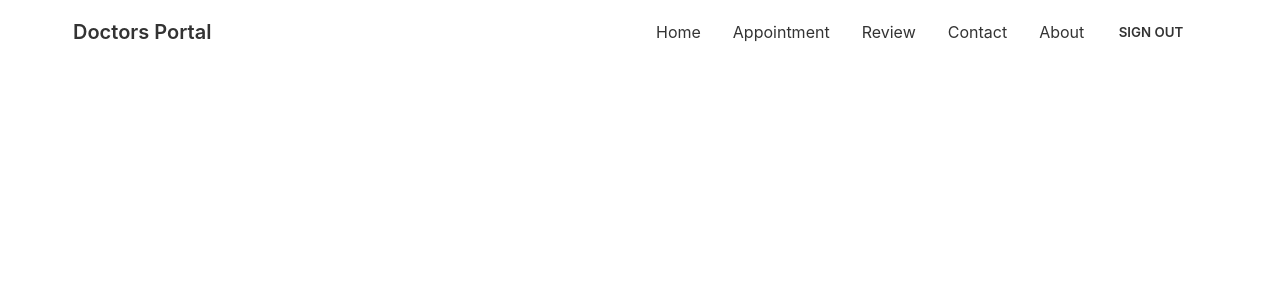
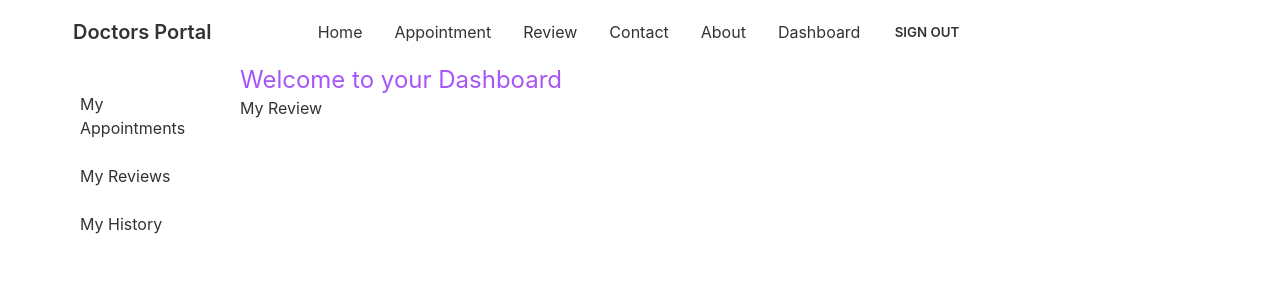
Before and after one commit to naeemtalukder/doctors-portal, a React (Create React App) app: page /dashboard/review in a window 1280 px wide. Shown: the top 300 px of the page. Built offline with nearby package versions, Linux system fonts and the light colour scheme; no server answers; sample sign-in values are in the browser's storage.

Commit message:
Module 74 Done

```diff
--- a/package.json
+++ b/package.json
@@ -14,8 +14,10 @@
     "react-dom": "^18.1.0",
     "react-firebase-hooks": "^5.0.3",
     "react-hook-form": "^7.31.1",
+    "react-query": "^3.39.0",
     "react-router-dom": "^6.3.0",
     "react-scripts": "5.0.1",
+    "react-toastify": "^9.0.1",
     "web-vitals": "^2.1.4"
   },
   "scripts": {
--- a/src/App.js
+++ b/src/App.js
@@ -7,6 +7,12 @@
 import Apointment from './Pages/Apointment/Apointment';
 import SignUp from './Pages/Login/SignUp';
 import RequierAuth from './Pages/Login/RequierAuth';
+import { ToastContainer } from 'react-toastify';
+import 'react-toastify/dist/ReactToastify.css';
+import Dashboard from './Pages/Dashboard/Dashboard';
+import MyAppointment from './Pages/Dashboard/MyAppointment';
+import MyReview from './Pages/Dashboard/MyReview';
+import MyHistory from './Pages/Dashboard/MyHistory';
 
 
 function App() {
@@ -20,10 +26,19 @@
             <Apointment></Apointment>
           </RequierAuth>
         }></Route>
+        <Route path='dashboard' element={
+          <RequierAuth>
+            <Dashboard />
+          </RequierAuth>}>
+          <Route index element={<MyAppointment></MyAppointment>}></Route>
+          <Route path='review' element={<MyReview></MyReview>}></Route>
+          <Route path='history' element={<MyHistory></MyHistory>}></Route>
+        </Route>
         <Route path="about" element={<About />} />
         <Route path="login" element={<Login />} />
         <Route path="signup" element={<SignUp></SignUp>} />
       </Routes>
+      <ToastContainer />
     </div>
   );
 }
--- a/src/Pages/Apointment/AvailableAppointment.js
+++ b/src/Pages/Apointment/AvailableAppointment.js
@@ -6,11 +6,18 @@
 const AvailableAppointment = ({ date, setDate }) => {
     const [services, setServices] = useState([]);
     const [treatment, setTreatment] = useState(null);
+
+    const formattedDate = format(date, 'PP');
     useEffect(() => {
-        fetch('http://localhost:5000/service')
+        fetch(`http://localhost:5000/available?date=${formattedDate}`)
             .then(res => res.json())
-            .then(data => setServices(data))
+            .then(data => setServices(data));
     }, [])
+    // useEffect(() => {
+    //     fetch(`http://localhost:5000/available?date=${formattedDate}`)
+    //         .then(res => res.json())
+    //         .then(data => setServices(data));
+    // }, [formattedDate])
     return (
         <div>
             <h2 className='text-xl text-secondary text-center my-12'>Available Appointments on {format(date, 'PP')}.</h2>
--- a/src/Pages/Apointment/BookingModal.js
+++ b/src/Pages/Apointment/BookingModal.js
@@ -2,16 +2,47 @@
 import { format } from 'date-fns';
 import { useAuthState } from 'react-firebase-hooks/auth';
 import auth from '../../firebase.init';
+import { toast } from 'react-toastify';
 
 
 const BookingModal = ({ treatment, date, setTreatment }) => {
     const { _id, name, slots } = treatment;
     const [user, loading, error] = useAuthState(auth);
+
+    const formattedDate = format(date, 'PP');
+
     const handleBooking = event => {
         event.preventDefault();
         const slot = event.target.slot.value;
-        console.log(_id, name, slot);
-        setTreatment(null);
+
+        const booking = {
+            treatmentId: _id,
+            treatment: name,
+            date: formattedDate,
+            slot,
+            patient: user.email,
+            patientName: user.displayName,
+            phone: event.target.phone.value
+        }
+        fetch('http://localhost:5000/booking', {
+            method: 'POST',
+            headers: {
+                'content-type': 'application/json'
+            },
+            body: JSON.stringify(booking)
+        })
+            .then(res => res.json())
+            .then(data => {
+                if (data.success) {
+                    toast(`Appointment is set, ${formattedDate} at ${slot}`)
+                }
+                else {
+                    toast.error(`Already have and appointment on ${data.booking?.date} at ${data.booking?.slot}`)
+                }
+                setTreatment(null);
+            })
+
+
     }
     return (
         <div>
--- /dev/null
+++ b/src/Pages/Dashboard/Dashboard.js
@@ -0,0 +1,28 @@
+import React from 'react';
+import { Link, Outlet } from 'react-router-dom';
+
+const Dashboard = () => {
+    return (
+        <div class="drawer drawer-mobile">
+            <input id="dashboard-sitebar" type="checkbox" class="drawer-toggle" />
+            <div class="drawer-content">
+                <h2 className='text-2xl text-bold text-purple-500'>Welcome to your Dashboard</h2>
+                <Outlet></Outlet>
+
+
+            </div>
+            <div class="drawer-side">
+                <label for="dashboard-sitebar" class="drawer-overlay"></label>
+                <ul class="menu p-4 overflow-y-auto w-48 bg-base-100 text-base-content">
+                    {/* <!-- Sidebar content here --> */}
+                    <li><Link to='/dashboard'>My Appointments</Link></li>
+                    <li><Link to='/dashboard/review'>My Reviews</Link></li>
+                    <li><Link to='/dashboard/history'>My History</Link></li>
+                </ul>
+
+            </div>
+        </div>
+    );
+};
+
+export default Dashboard;
--- /dev/null
+++ b/src/Pages/Dashboard/MyAppointment.js
@@ -0,0 +1,50 @@
+import React, { useState, useEffect } from 'react';
+import auth from '../../firebase.init';
+import { useAuthState } from 'react-firebase-hooks/auth';
+
+
+
+const MyAppointment = () => {
+    const [appointments, setAppointments] = useState([]);
+    const [user] = useAuthState(auth);
+
+    useEffect(() => {
+        if (user) {
+            fetch(`http://localhost:5000/booking?patient=${user.email}`)
+                .then(res => res.json())
+                .then(data => setAppointments(data));
+        }
+    }, [user])
+
+    return (
+        <div>
+            <h2>My Appointment {appointments.length}</h2>
+            <div class="overflow-x-auto">
+                <table class="table w-full">
+                    <thead>
+                        <tr>
+                            <th></th>
+                            <th>Name</th>
+                            <th>Date</th>
+                            <th>Time</th>
+                            <th>Treatment</th>
+                        </tr>
+                    </thead>
+                    <tbody>
+                        {
+                            appointments.map((a, index) => <tr>
+                                <th>{index + 1}</th>
+                                <th>{a.patientName}</th>
+                                <td>{a.date}</td>
+                                <td>{a.slot}</td>
+                                <td>{a.treatment}</td>
+                            </tr>)
+                        }
+                    </tbody>
+                </table>
+            </div>
+        </div>
+    );
+};
+
+export default MyAppointment;
--- /dev/null
+++ b/src/Pages/Dashboard/MyHistory.js
@@ -0,0 +1,11 @@
+import React from 'react';
+
+const MyHistory = () => {
+    return (
+        <div>
+            <h2>This is My History</h2>
+        </div>
+    );
+};
+
+export default MyHistory;
--- /dev/null
+++ b/src/Pages/Dashboard/MyReview.js
@@ -0,0 +1,11 @@
+import React from 'react';
+
+const MyReview = () => {
+    return (
+        <div>
+            <h2>My Review</h2>
+        </div>
+    );
+};
+
+export default MyReview;
--- a/src/Pages/Shared/Navbar.js
+++ b/src/Pages/Shared/Navbar.js
@@ -5,7 +5,7 @@
 import auth from '../../firebase.init';
 
 const Navbar = () => {
-    const [user, loading, error] = useAuthState(auth);
+    const [user] = useAuthState(auth);
 
     const logout = () => {
         signOut(auth);
@@ -17,6 +17,9 @@
         <li><Link to="/review">Review</Link></li>
         <li><Link to="/contact">Contact</Link></li>
         <li><Link to="/about">About</Link></li>
+        {
+            user && <li><Link to="/dashboard">Dashboard</Link></li>
+        }
         <li>{user ? <button className="btn btn-ghost" onClick={logout}>Sign Out</button> : <Link to="/login">Login</Link>}</li>
     </>
     return (
@@ -37,6 +40,11 @@
                     {menuItems}
                 </ul>
             </div>
+            <div className="navbar-end">
+                <label tabIndex="1" for="dashboard-sidebar" className="btn btn-ghost lg:hidden">
+                    <svg xmlns="http://www.w3.org/2000/svg" className="h-5 w-5" fill="none" viewBox="0 0 24 24" stroke="currentColor"><path strokeLinecap="round" strokeLinejoin="round" strokeWidth="2" d="M4 6h16M4 12h8m-8 6h16" /></svg>
+                </label>
+            </div>
         </div>
     );
 };
--- a/src/index.js
+++ b/src/index.js
@@ -4,13 +4,20 @@
 import App from './App';
 import reportWebVitals from './reportWebVitals';
 import { BrowserRouter } from 'react-router-dom';
+import {
+  QueryClient,
+  QueryClientProvider,
+} from 'react-query'
 
+const queryClient = new QueryClient()
 const root = ReactDOM.createRoot(document.getElementById('root'));
 root.render(
   <BrowserRouter>
-    <React.StrictMode>
-      <App />
-    </React.StrictMode>
+    <QueryClientProvider client={queryClient}>
+      <React.StrictMode>
+        <App />
+      </React.StrictMode>
+    </QueryClientProvider>
   </BrowserRouter>
 
 );
```
Also changed, not shown: 1 other file (tests, documents, lock files or other folders).
